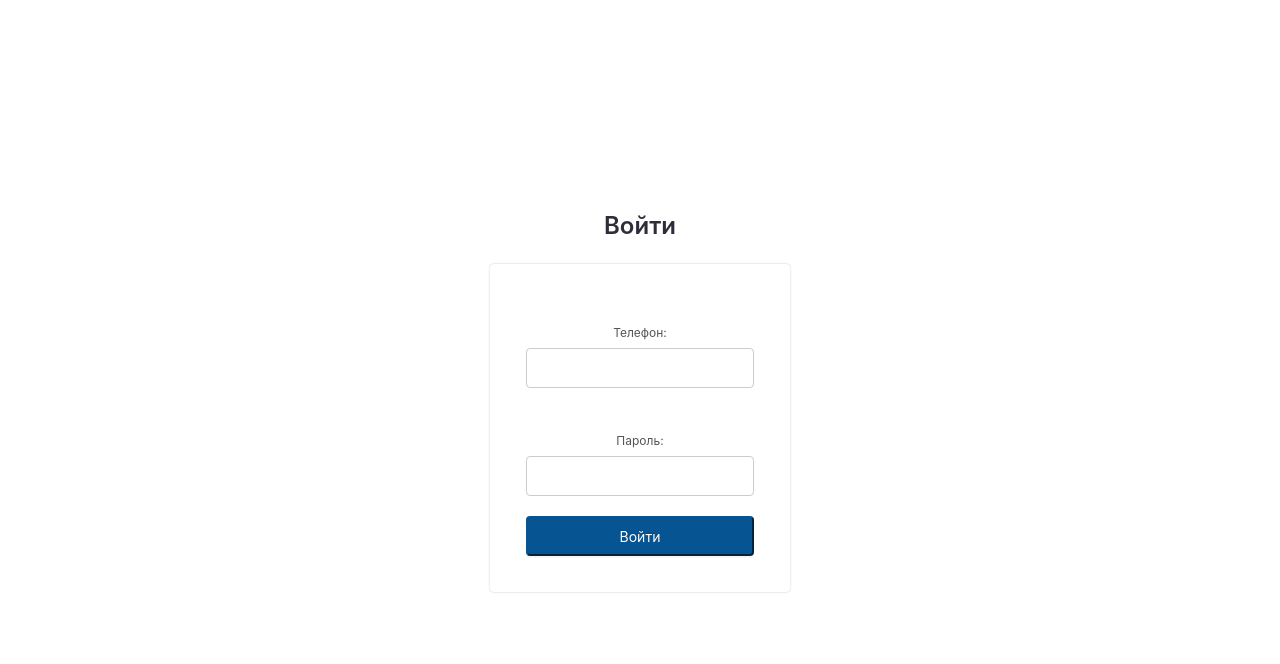
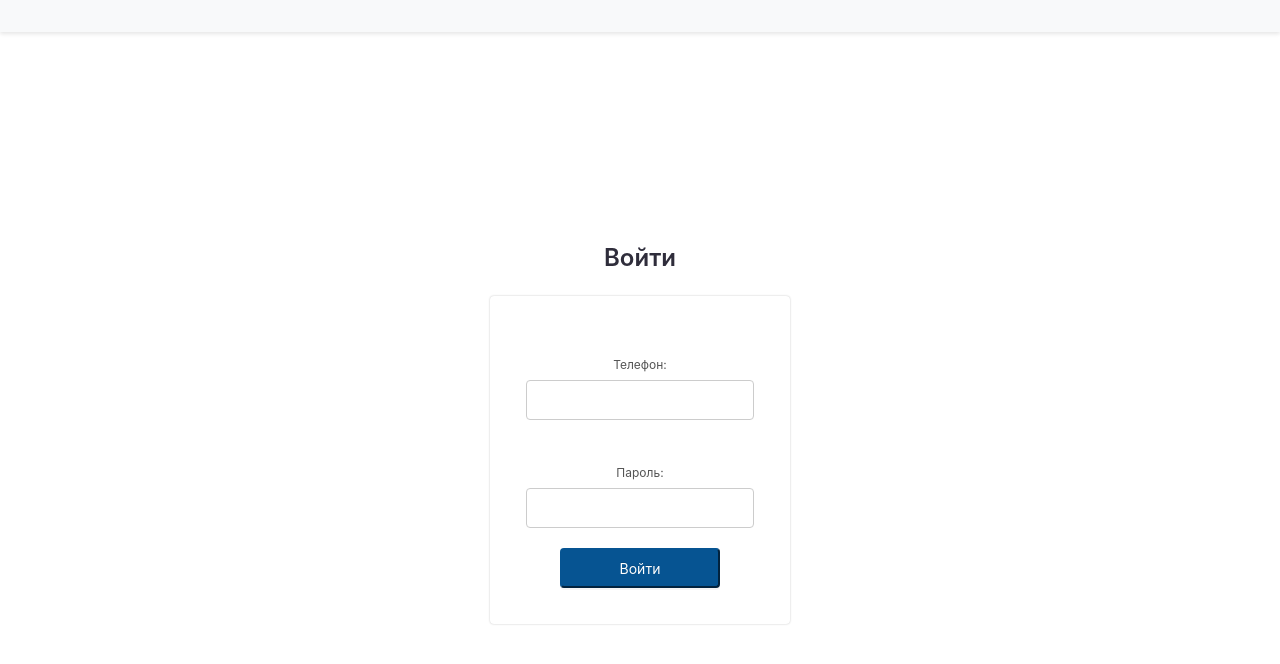
Before and after one commit to tiwasted/SyncFlowFrontEnd, a React (Create React App) app in the folder mobile/: page /login in a window 1280 px wide. Shown: the top 664 px of the page. Built offline with nearby package versions, Linux system fonts and the light colour scheme.

Commit message:
fix: authentication Front-End

```diff
--- a/mobile/src/App.js
+++ b/mobile/src/App.js
@@ -1,77 +1,16 @@
-import React, { useEffect, useState } from 'react';
-import { BrowserRouter as Router, Route, Routes, Navigate, useLocation } from 'react-router-dom';
-
-import Schedule from './pages/Schedule';
-import Profile from './pages/Profile';
-import Navbar from './components/BottomNavBar';
-import LoginForm from './components/LoginForm';
-import { getCurrentToken, setAuthHeader, logout } from './services/auth';
-import './styles/App.css';
+import React from 'react';
+import { BrowserRouter as Router } from 'react-router-dom';
+import MainApp from './components/MainApp';
+import { AuthProvider } from './services/AuthContext';
 
 const App = () => {
-  const [isAuthenticated, setIsAuthenticated] = useState(null);
-
-  useEffect(() => {
-    const token = getCurrentToken();
-    if (token) {
-      setIsAuthenticated(true);
-      setAuthHeader();
-    } else {
-      setIsAuthenticated(false)
-    }
-  }, []);
-
-  const handleLogin = (token) => {
-    if (token) {
-      setIsAuthenticated(true);
-      setAuthHeader();
-    }
-  };
-
-  const handleLogout = () => {
-    logout();
-    setIsAuthenticated(false);
-  };
-
-  if (isAuthenticated === null) { // Ожидание проверки
-    return <div>Loading...</div>; // Можно заменить на индикатор загрузки
-  }
-
-  return (
-    <Router>
-      <MainApp
-        isAuthenticated={isAuthenticated}
-        onLogin={handleLogin}
-        onLogout={handleLogout}
-      />
-    </Router>
-  );
-};
-
-const MainApp = ({ isAuthenticated, onLogin, onLogout }) => {
-  const location = useLocation();
-  const isLoginPage = location.pathname === '/login';
-
-  return (
-    <div className="app">
-      {isAuthenticated && !isLoginPage && <Navbar />}
-      <main className="main-content">
-        <Routes>
-          <Route path="/login" element={<LoginForm onLogin={onLogin} isAuthenticated={isAuthenticated} />} />
-          {isAuthenticated ? (
-            <>
-              <Route path="/schedule" element={<Schedule />} />
-              <Route path="/profile" element={<Profile />} />
-              <Route path="/main" element={<Navigate to="/schedule" replace />} />
-              <Route path="/" element={<Navigate to="/schedule" replace />} />
-            </>
-          ) : (
-            <Route path="*" element={<Navigate to="/login" replace />} />
-          )}
-        </Routes>
-      </main>
-    </div>
-  );
+    return (
+        <AuthProvider>
+            <Router>
+                <MainApp />
+            </Router>
+        </AuthProvider>
+    );
 };
 
 export default App;
--- /dev/null
+++ b/mobile/src/components/Header.js
@@ -0,0 +1,19 @@
+import React from 'react';
+import { useLocation } from 'react-router-dom';
+import { useAuth } from '../services/AuthContext';
+import LogoutButton from './LogoutButton';
+import '../styles/Header.css'
+
+const Header = () => {
+    const { isAuthenticated } = useAuth();
+    const location = useLocation();
+    const isLoginPage = location.pathname === '/login';
+
+    return (
+        <header className='header'>
+            {isAuthenticated && !isLoginPage && <LogoutButton />}
+        </header>
+    );
+};
+
+export default Header;
--- a/mobile/src/components/LoginForm.js
+++ b/mobile/src/components/LoginForm.js
@@ -1,16 +1,15 @@
 import React, { useState } from 'react';
-import { login } from '../services/auth';
+import { login as apiLogin } from '../services/auth';
 import { useNavigate } from 'react-router-dom';
 import '../styles/LoginForm.css';
+import { useAuth } from '../services/AuthContext';
 
-const LoginForm = ({ onLogin, isAuthenticated }) => {
-    const [formData, setFormData] = useState({
-    phone: '',
-    password: '',
-    });
+const LoginForm = () => {
+    const [formData, setFormData] = useState({ phone: '', password: '', });
     const navigate = useNavigate();
+    const { login } = useAuth();
 
-const handleChange = (event) => {
+const handleChange = async (event) => {
     const { name, value } = event.target;
     setFormData({ ...formData, [name]: value });
 };
@@ -18,12 +17,13 @@ const handleChange = (event) => {
 const handleSubmit = async (event) => {
     event.preventDefault();
     try {
-const token = await login(formData.phone, formData.password); // Вызов функции для входа из auth.js
+    console.log('Отправлямые данные:', formData);
+    const token = await apiLogin(formData.phone, formData.password); // Вызов функции для входа из auth.js
     console.log('Успешный вход. Токен:', token);
-    onLogin(token); // Уведомляем App об успешной аутентификации
+    login(token)
     navigate('/schedule', { replace: true });
     } catch (error) {
-    console.error('Ошибка входа:', error);
+    console.error('Ошибка входа:', error.response ? error.response.data : error.message);
       // Обработка ошибок при входе
     }
 };
--- /dev/null
+++ b/mobile/src/components/LogoutButton.js
@@ -0,0 +1,22 @@
+import React from 'react';
+import { useNavigate } from 'react-router-dom';
+import { useAuth } from '../services/AuthContext';
+import '../styles/LogoutButton.css';
+
+const LogoutButton = () => {
+    const navigate = useNavigate();
+    const { logout } = useAuth();
+
+const handleLogout = () => {
+    logout();
+    navigate('/login');
+};
+
+    return (
+        <button className="logoutButton" onClick={handleLogout}>
+            Выйти
+        </button>
+    );
+};
+
+export default LogoutButton;
--- /dev/null
+++ b/mobile/src/components/MainApp.js
@@ -0,0 +1,45 @@
+import React from 'react';
+import { Routes, Route, Navigate, useLocation } from 'react-router-dom';
+import { useAuth } from '../services/AuthContext';
+import Header from './Header';
+import Navbar from './BottomNavBar';
+import LoginForm from './LoginForm';
+import Schedule from '../pages/Schedule';
+import Profile from '../pages/Profile';
+
+const MainApp = () => {
+    const { isAuthenticated, isLoading } = useAuth();
+    const location = useLocation();
+    const isLoginPage = location.pathname === '/login';
+
+    if (isLoading) {
+    return <div>Loading...</div>;
+}
+
+return (
+    <div className="app">
+        <Header />
+        {isAuthenticated && !isLoginPage && <Navbar />}
+        <main className="main-content">
+            <Routes>
+                <Route
+                    path="/login"
+                    element={isAuthenticated ? <Navigate to="/schedule" replace /> : <LoginForm />}
+                />
+                {isAuthenticated ? (
+                    <>
+                    <Route path="/schedule" element={<Schedule />} />
+                    <Route path="/profile" element={<Profile />} />
+                    <Route path="/main" element={<Navigate to="/schedule" replace />} />
+                    <Route path="/" element={<Navigate to="/schedule" replace />} />
+                    </>
+                ) : (
+                    <Route path="*" element={<Navigate to="/login" replace />} />
+                )}
+            </Routes>
+        </main>
+    </div>
+    );
+};
+
+export default MainApp;
--- a/mobile/src/pages/Schedule.js
+++ b/mobile/src/pages/Schedule.js
@@ -1,4 +1,5 @@
 import React, { useState, useEffect } from 'react';
+import { useNavigate } from 'react-router-dom';
 import axios from 'axios';
 import api from '../services/authToken';
 import Calendar from '../components/Calendar';
@@ -11,6 +12,7 @@ const Schedule = () => {
     return new Date(Date.UTC(now.getFullYear(), now.getMonth(), now.getDate()));
   });
   const [tasks, setTasks] = useState([]);
+  const navigate = useNavigate();
 
   useEffect(() => {
     // console.log('Дата у клиента:', date);
@@ -31,7 +33,11 @@ const Schedule = () => {
         });
         setTasks(response.data);
       } catch (error) {
-        console.error('Ошибка при получении задач:', error);
+        // if (error.response && error.response.status === 401) {
+          // navigate('/login');
+        // } else {
+          console.error('Ошибка при получении задач:', error);
+        // }
       }
     };
 
--- /dev/null
+++ b/mobile/src/services/AuthContext.js
@@ -0,0 +1,32 @@
+import React, { createContext, useState, useEffect, useContext } from 'react';
+
+const AuthContext = createContext(null);
+
+export const AuthProvider = ({ children }) => {
+    const [isAuthenticated, setIsAuthenticated] = useState(false);
+    const [isLoading, setIsLoading] = useState(true);
+
+    useEffect(() => {
+        const token = localStorage.getItem('access_token');
+        setIsAuthenticated(!!token);
+        setIsLoading(false);
+    }, []);
+
+    const login = (token) => {
+        localStorage.setItem('access_token', token);
+        setIsAuthenticated(true);
+    };
+
+    const logout = () => {
+        localStorage.removeItem('access_token');
+        setIsAuthenticated(false);
+    };
+
+    return (
+        <AuthContext.Provider value={{ isAuthenticated, isLoading, login, logout }}>
+        {children}
+        </AuthContext.Provider>
+    );
+};
+
+export const useAuth = () => useContext(AuthContext);
--- a/mobile/src/services/authToken.js
+++ b/mobile/src/services/authToken.js
@@ -54,6 +54,7 @@ api.interceptors.response.use(
             // Если не удалось обновить токен, перенаправляем на страницу входа
             localStorage.removeItem('access_token');
             localStorage.removeItem('refresh_token');
+            window.location.href = '/login'
             // Здесь можно добавить редирект на страницу входа
             return Promise.reject(refreshError);
         }
--- /dev/null
+++ b/mobile/src/styles/Header.css
@@ -0,0 +1,37 @@
+.header {
+    display: flex;
+    justify-content: space-between;
+    align-items: center;
+    padding: 1rem 2rem;
+    background-color: #f8f9fa;
+    box-shadow: 0 2px 4px rgba(0,0,0,0.1);
+}
+
+.logo {
+    font-size: 1.5rem;
+    font-weight: bold;
+    color: #333;
+    text-decoration: none;
+}
+
+.nav {
+    display: flex;
+    gap: 1rem;
+}
+
+.navLink {
+    color: #555;
+    text-decoration: none;
+    padding: 0.5rem 1rem;
+    border-radius: 4px;
+    transition: background-color 0.3s ease;
+}
+
+.navLink:hover {
+    background-color: #e9ecef;
+}
+
+.active {
+    font-weight: bold;
+    color: #007bff;
+}
--- /dev/null
+++ b/mobile/src/styles/LogoutButton.css
@@ -0,0 +1,13 @@
+.logoutButton {
+    background-color: #dc3545;
+    color: white;
+    border: none;
+    padding: 0.5rem 1rem;
+    border-radius: 4px;
+    cursor: pointer;
+    transition: background-color 0.3s ease;
+}
+
+.logoutButton:hover {
+    background-color: #c82333;
+}
```
Also changed, not shown: mobile/src/services/auth.js (+34 -13 lines).
